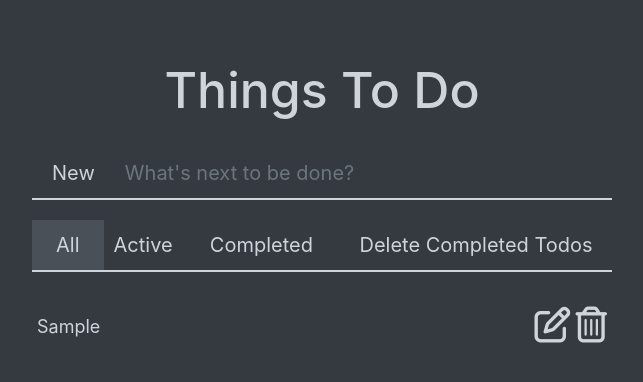
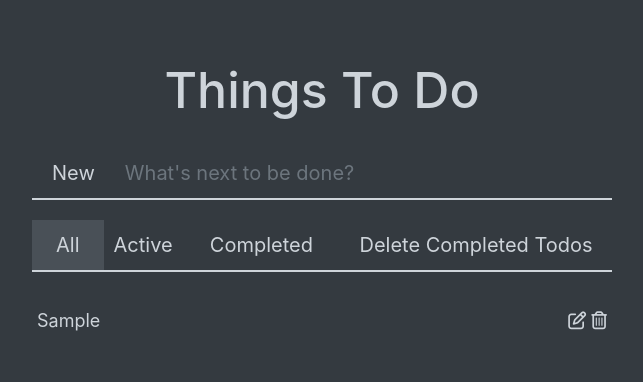
Before and after one commit to MhmtMutlu/react-todo-app, a React (Create React App) app: page / in a window 1280 px wide. Both pictures are taken after typing "Sample" into the empty fields and a click on the button "New". Shown: the top 382 px of the page, without its empty margins (318-961 px from the left). Built offline with nearby package versions, Linux system fonts and the light colour scheme.

Commit message:
Feat: Modal was opened with edit button.

```diff
--- a/src/components/List/List.js
+++ b/src/components/List/List.js
@@ -1,38 +1,60 @@
 import React, { useContext, useEffect, useState } from "react";
 import { TodoContext } from "../../context/TodoContext";
+import EditModal from "../Modal/EditModal";
 import "./list.scss";
 
 const List = () => {
-  const { removeTodo, changeTodoStatus, filteredTodos } = useContext(TodoContext);
+  const { removeTodo, changeTodoStatus, filteredTodos } =
+    useContext(TodoContext);
   const [todos, setTodos] = useState([]);
+  const [modalVisibility, setModalVisisibility] = useState(false);
+  const [selectedTodoId, setSelectedTodoId] = useState("");
+
   useEffect(() => {
     setTodos(filteredTodos());
   }, [filteredTodos]);
 
+  const handleModalVisibility = (id) => {
+    setModalVisisibility(true);
+    setSelectedTodoId(id);
+  };
+
   return (
+    <>
       <div className="list-container">
         <ul>
           {todos.length > 0 &&
             todos.map((todo) => (
               <li key={todo.id} className={todo.completed ? "done" : ""}>
-              <span onClick={() => changeTodoStatus(todo.id)}>{todo.text}</span>
+                <span onClick={() => changeTodoStatus(todo.id)}>
+                  {todo.text}
+                </span>
                 <span>
                   {todo.completed || (
-                  <button className="edit-button">
-                    <i class="far fa-edit fa-2x"></i>
+                    <button
+                      className="edit-button"
+                      onClick={() => handleModalVisibility(todo.id)}
+                    >
+                      <i class="far fa-edit fa-1x"></i>
                     </button>
                   )}
                   <button
                     className="delete-button"
                     onClick={() => removeTodo(todo.id)}
                   >
-                  <i class="far fa-trash-alt fa-2x"></i>
+                    <i class="far fa-trash-alt fa-1x"></i>
                   </button>
                 </span>
               </li>
             ))}
         </ul>
       </div>
+      <EditModal
+        visibility={modalVisibility}
+        setVisibility={setModalVisisibility}
+        selectedTodoId={selectedTodoId}
+      />
+    </>
   );
 };
 
```
Lines whose indentation alone changed are shown as unchanged.
